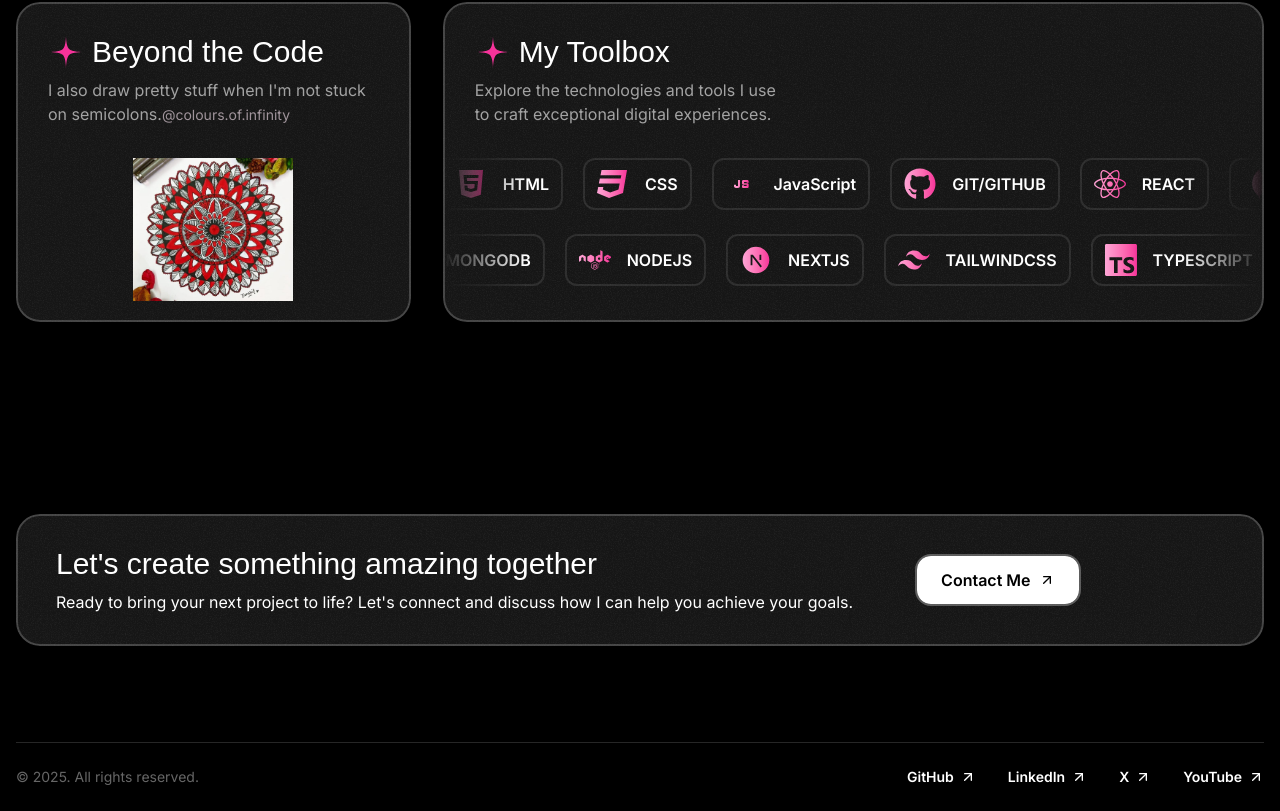
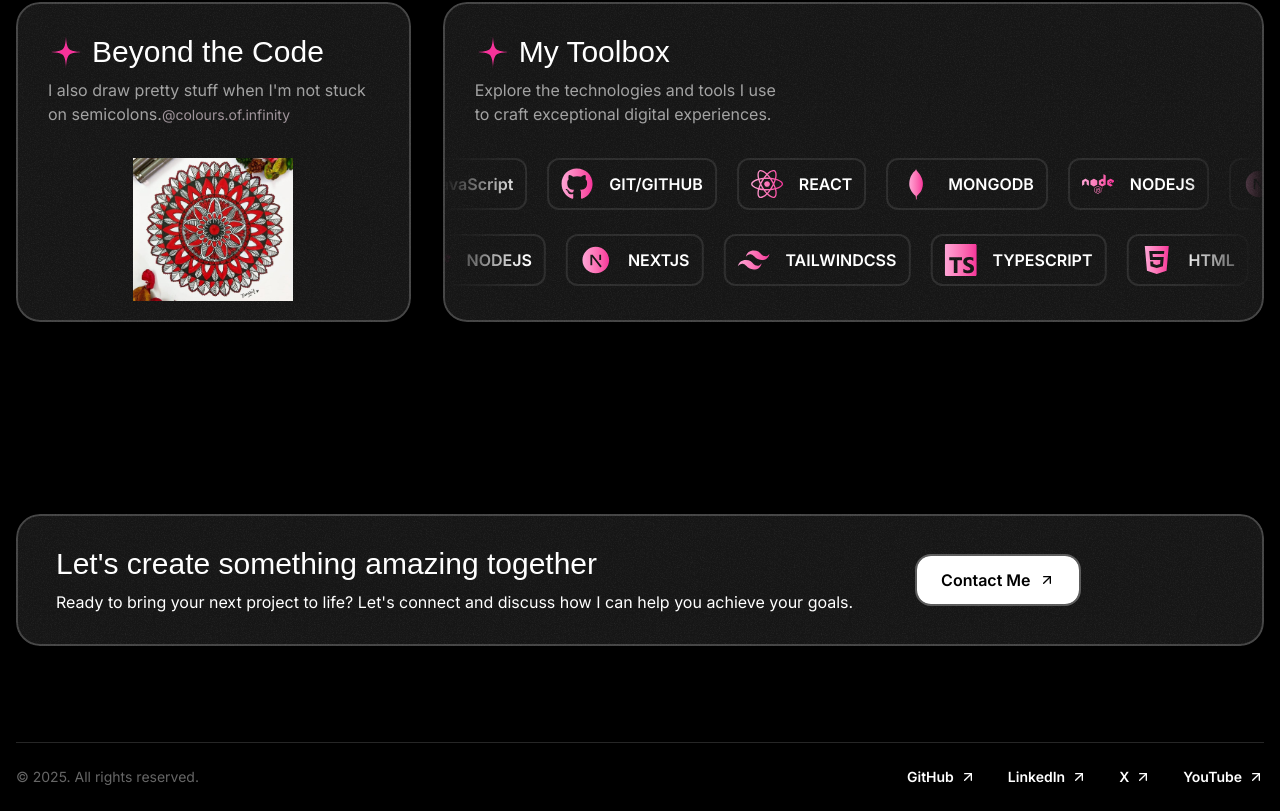
Before and after one commit to tanishijanweja/my_portfolio, a Next.js app: page / in a window 1280 px wide. Shown: the part 2142-2953 px from the top of the page. Built offline with nearby package versions, Linux system fonts and the light colour scheme; a web font is replaced by a local one.

Commit message:
animations in about section

```diff
--- a/src/app/globals.css
+++ b/src/app/globals.css
@@ -57,6 +57,9 @@
   }
   .animate-move-left {
     animation: move-left 30s linear infinite;
+  }
+  .animate-move-right {
+    animation: move-right 15s linear infinite;
   }
 }
 
@@ -184,3 +187,12 @@
     transform: translateX(-50%);
   }
 }
+
+@keyframes move-right {
+  0% {
+    transform: translateX(-50%);
+  }
+  100% {
+    transform: translateX(0%);
+  }
+}
--- a/src/components/ToolBoxItems.tsx
+++ b/src/components/ToolBoxItems.tsx
@@ -1,5 +1,6 @@
 import { twMerge } from "tailwind-merge";
 import { TechIcon } from "./TechIcon";
+import { Fragment } from "react";
 
 export const ToolboxItems = ({
   items,
@@ -26,6 +27,8 @@ export const ToolboxItems = ({
           itemsWrapperClassName
         )}
       >
+        {[...new Array(2)].fill(0).map((_, index) => (
+          <Fragment key={index}>
             {items.map((item) => (
               <div
                 key={item.title}
@@ -35,6 +38,8 @@ export const ToolboxItems = ({
                 <span className="font-semibold">{item.title}</span>
               </div>
             ))}
+          </Fragment>
+        ))}
       </div>
     </div>
   );
--- a/src/sections/About.tsx
+++ b/src/sections/About.tsx
@@ -90,11 +90,15 @@ export const AboutSection = () => {
                 title="My Toolbox"
                 description="Explore the technologies and tools I use to craft exceptional digital experiences."
               />
-              <ToolboxItems items={toolboxItems} className="" />
+              <ToolboxItems
+                items={toolboxItems}
+                className=""
+                itemsWrapperClassName="animate-move-left"
+              />
               <ToolboxItems
                 items={toolboxItems}
                 className="mt-6"
-                itemsWrapperClassName="-translate-x-1/2"
+                itemsWrapperClassName="animate-move-right"
               />
             </Card>
           </div>
```
Lines whose indentation alone changed are shown as unchanged.
